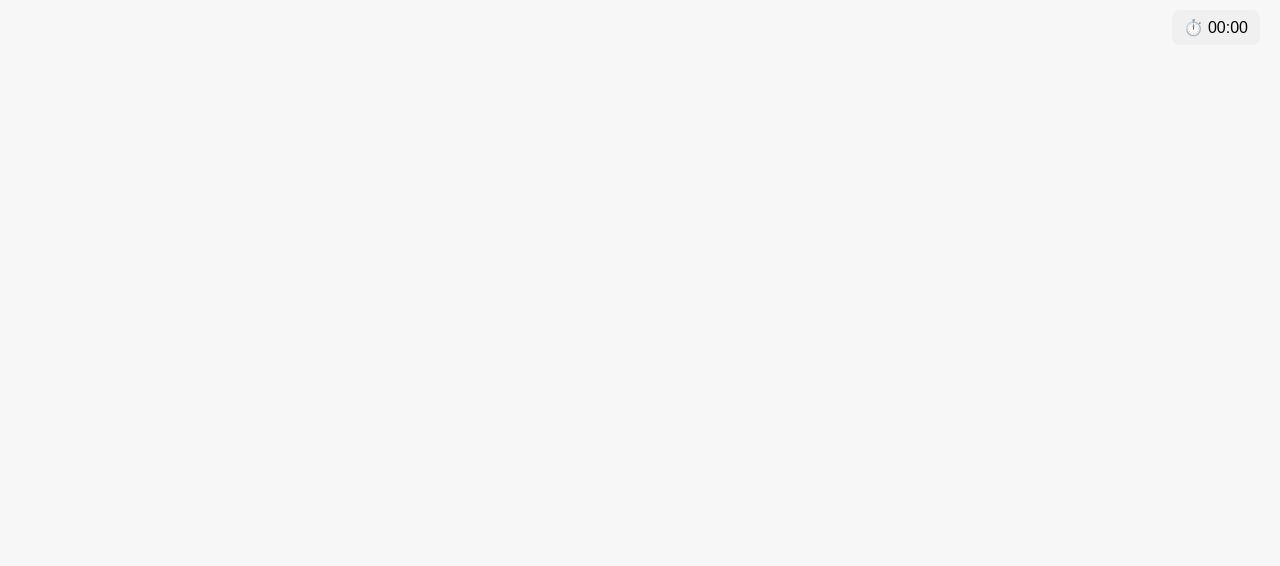
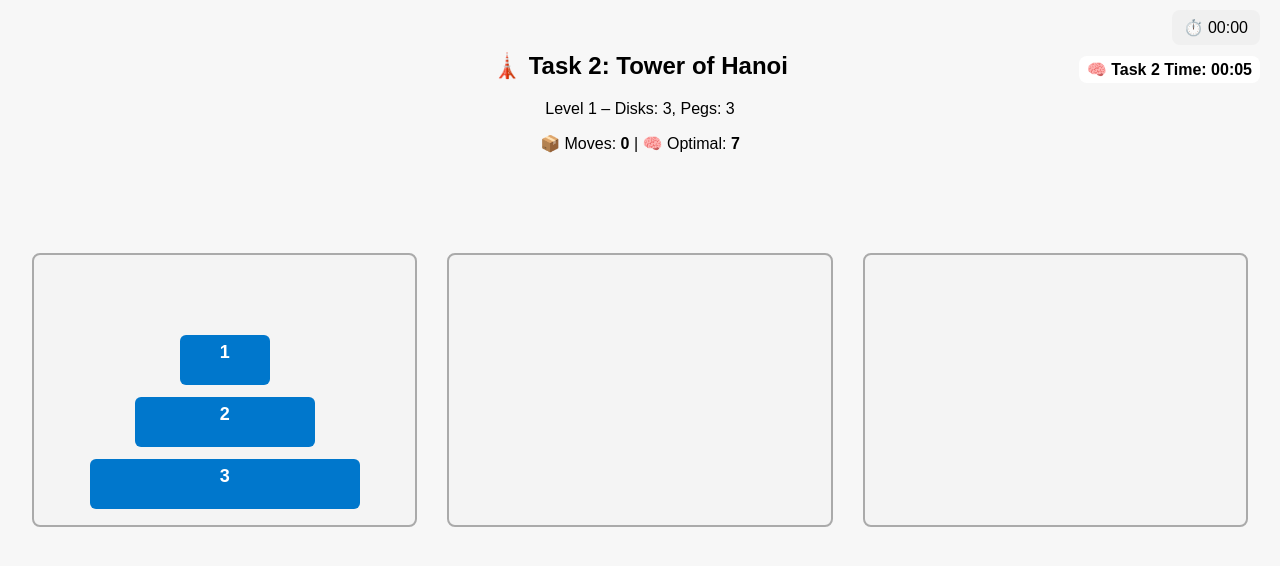
Before and after one commit to kelinjo/bachelor-thesis-experiment, a React (Create React App) app: page /task2 in a window 1280 px wide. Before the commit this address had no page. Shown: the top 566 px of the page. Built offline with nearby package versions, Linux system fonts and the light colour scheme.

Commit message:
task2 finished, tracking for it as well

```diff
--- a/src/App.js
+++ b/src/App.js
@@ -3,6 +3,8 @@ import { BrowserRouter as Router, Routes, Route } from "react-router-dom";
 import LandingPage from "./components/LandingPage";
 import Task1Instructions from "./components/Task1Instructions";
 import Task1 from "./components/Task1";
+import Task2Instructions from "./components/Task2Instructions";
+import Task2 from "./components/Task2"; // (we'll create this next)
 import SummaryPage from "./components/SummaryPage"; // ✅ Import this
 import GlobalTimer from "./components/GlobalTimer";
 
@@ -15,6 +17,8 @@ function App() {
         <Route path="/" element={<LandingPage />} />
         <Route path="/task1-instructions" element={<Task1Instructions />} />
         <Route path="/task1" element={<Task1 />} />
+        <Route path="/task2-instructions" element={<Task2Instructions />} />
+        <Route path="/task2" element={<Task2 />} />
         <Route path="/summary" element={<SummaryPage />} />
       </Routes>
     </Router>
--- a/src/components/SummaryPage.js
+++ b/src/components/SummaryPage.js
@@ -2,11 +2,18 @@ import React, { useEffect, useState } from "react";
 
 function SummaryPage() {
   const [task1Data, setTask1Data] = useState(null);
+  const [task2Data, setTask2Data] = useState(null);
 
   useEffect(() => {
-    const storedResults = localStorage.getItem("task1Results");
-    if (storedResults) {
-      setTask1Data(JSON.parse(storedResults));
+    const storedTask1 = localStorage.getItem("task1Results");
+    const storedTask2 = localStorage.getItem("task2Results");
+
+    if (storedTask1) {
+      setTask1Data(JSON.parse(storedTask1));
+    }
+
+    if (storedTask2) {
+      setTask2Data(JSON.parse(storedTask2));
     }
   }, []);
 
@@ -26,6 +33,15 @@ function SummaryPage() {
           <p>📊 Final Accuracy: <strong>{task1Data.accuracy}%</strong></p>
         </div>
       )}
+
+      {task2Data && (
+        <div style={{ marginTop: "2rem" }}>
+          <h3>🗼 Task 2: Tower of Hanoi</h3>
+          <p>⏱️ Total Time: <strong>{task2Data.time}</strong></p>
+          <p>📦 Total Moves Made: <strong>{task2Data.moves}</strong></p>
+          <p>📈 Efficiency: <strong>{task2Data.efficiency}%</strong></p>
+        </div>
+      )}
     </div>
   );
 }
--- a/src/components/Task1.js
+++ b/src/components/Task1.js
@@ -25,7 +25,7 @@ const levelPatterns = {
       ],
       gridSize: 5,
       allowedErrors: 1,
-    },
+    }, /*
     3: {
       pattern: [
         [0, 0],
@@ -38,7 +38,7 @@ const levelPatterns = {
       gridSize: 5,
       allowedErrors: 1,
     },
-    /*
+
     4: {
       pattern: [
         [0, 0],
@@ -264,7 +264,7 @@ const levelPatterns = {
             You guessed {totalCorrectGuesses} out of {totalRequiredPatternCells} pattern cells correctly.<br />
             Your accuracy was: <strong>{accuracyPercent}%</strong>
           </p>
-          <button onClick={() => navigate("/summary")}>Go to Summary</button>
+          <button onClick={() => navigate("/task2-instructions")}>Proceed to Task 2</button>
         </div>
       );
     }
--- /dev/null
+++ b/src/components/Task2.js
@@ -0,0 +1,209 @@
+// src/components/Task2.js
+import React, { useState, useEffect, useRef } from "react";
+import { useNavigate } from "react-router-dom";
+import "../styles/Task2.css";
+
+const levels = {
+  1: { diskCount: 3, pegCount: 3 },
+  2: { diskCount: 4, pegCount: 3 },
+};
+
+function Task2() {
+  const [currentLevel, setCurrentLevel] = useState(1);
+  const [pegs, setPegs] = useState([[], [], []]);
+  const [selectedPeg, setSelectedPeg] = useState(null);
+  const [moveCount, setMoveCount] = useState(0);
+  const [totalMoves, setTotalMoves] = useState(0);
+  const [taskStartTime, setTaskStartTime] = useState(null);
+  const [taskElapsedTime, setTaskElapsedTime] = useState(0);
+  const [taskCompleted, setTaskCompleted] = useState(false);
+
+  const intervalRef = useRef(null);
+  const navigate = useNavigate();
+
+  const level = levels[currentLevel];
+  const diskCount = level?.diskCount;
+  const pegCount = level?.pegCount;
+
+  const totalOptimalMoves = Object.values(levels)
+    .map((lvl) => Math.pow(2, lvl.diskCount) - 1)
+    .reduce((sum, val) => sum + val, 0);
+
+  // ⏱️ Start timer
+  useEffect(() => {
+    const start = Date.now();
+    setTaskStartTime(start);
+
+    intervalRef.current = setInterval(() => {
+      setTaskElapsedTime(Date.now() - start);
+    }, 1000);
+
+    return () => clearInterval(intervalRef.current);
+  }, []);
+
+  // Setup level
+  useEffect(() => {
+    if (!level) return;
+    const initialPegs = Array.from({ length: pegCount }, () => []);
+    initialPegs[0] = Array.from({ length: diskCount }, (_, i) => diskCount - i);
+    setPegs(initialPegs);
+    setMoveCount(0);
+    setSelectedPeg(null);
+  }, [currentLevel]);
+
+  // Detect final level complete
+  useEffect(() => {
+    const isFinalLevel = !levels[currentLevel + 1];
+    const isCorrectOrder =
+      pegs[pegCount - 1].length === diskCount &&
+      [...pegs[pegCount - 1]].join(",") ===
+        Array.from({ length: diskCount }, (_, i) => diskCount - i).join(",");
+
+    if (level && isFinalLevel && isCorrectOrder && !taskCompleted) {
+      if (intervalRef.current) {
+        clearInterval(intervalRef.current);
+        intervalRef.current = null;
+      }
+
+      const formattedTime = formatTime(taskElapsedTime);
+      const efficiency = ((totalOptimalMoves / totalMoves) * 100).toFixed(1);
+
+      localStorage.setItem(
+        "task2Results",
+        JSON.stringify({
+          time: formattedTime,
+          moves: totalMoves,
+          efficiency,
+        })
+      );
+
+      console.log("📊 Task 2 complete:", formattedTime, `${totalMoves} moves`);
+      setTaskCompleted(true);
+    }
+  }, [pegs, currentLevel, taskCompleted, taskElapsedTime, totalMoves]);
+
+  const formatTime = (ms) => {
+    const totalSeconds = Math.floor(ms / 1000);
+    const minutes = Math.floor(totalSeconds / 60).toString().padStart(2, "0");
+    const seconds = (totalSeconds % 60).toString().padStart(2, "0");
+    return `${minutes}:${seconds}`;
+  };
+
+  // ✅ Final screen
+  if (taskCompleted) {
+    const formattedTime = formatTime(taskElapsedTime);
+    const efficiency = ((totalOptimalMoves / totalMoves) * 100).toFixed(1);
+
+    return (
+      <div className="task2-container">
+        <h2>🎉 Task 2 Complete!</h2>
+        <p>You’ve finished all Tower of Hanoi levels!</p>
+        <p>Total Task Time: {formattedTime}</p>
+        <p>Total Moves Made: {totalMoves}</p>
+        <p>Efficiency: <strong>{efficiency}%</strong></p>
+        <button onClick={() => navigate("/summary")}>Go to Summary</button>
+      </div>
+    );
+  }
+
+  // 🧠 Move logic
+  const handlePegClick = (pegIndex) => {
+    if (selectedPeg === null) {
+      if (pegs[pegIndex].length === 0) return;
+      setSelectedPeg(pegIndex);
+    } else {
+      if (selectedPeg === pegIndex) {
+        setSelectedPeg(null);
+        return;
+      }
+
+      const from = [...pegs[selectedPeg]];
+      const to = [...pegs[pegIndex]];
+      const diskToMove = from[from.length - 1];
+
+      if (to.length === 0 || diskToMove < to[to.length - 1]) {
+        from.pop();
+        to.push(diskToMove);
+
+        const newPegs = [...pegs];
+        newPegs[selectedPeg] = from;
+        newPegs[pegIndex] = to;
+
+        setPegs(newPegs);
+        setMoveCount((prev) => prev + 1);
+        setTotalMoves((prev) => prev + 1); // ✅ accumulate
+      }
+
+      setSelectedPeg(null);
+    }
+  };
+
+  const isLevelComplete = () => {
+    return (
+      pegs[pegCount - 1].length === diskCount &&
+      [...pegs[pegCount - 1]].join(",") ===
+        Array.from({ length: diskCount }, (_, i) => diskCount - i).join(",")
+    );
+  };
+
+  const optimalMoves = Math.pow(2, diskCount) - 1;
+
+  return (
+    <div className="task2-container">
+      {/* ⏱️ Task timer */}
+      <p
+        style={{
+          position: "fixed",
+          top: "40px",
+          right: "20px",
+          background: "#fff",
+          padding: "4px 8px",
+          borderRadius: "8px",
+          fontWeight: "bold",
+        }}
+      >
+        🧠 Task 2 Time: {formatTime(taskElapsedTime)}
+      </p>
+
+      <h2>🗼 Task 2: Tower of Hanoi</h2>
+      <p>
+        Level {currentLevel} – Disks: {diskCount}, Pegs: {pegCount}
+      </p>
+      <p>
+        📦 Moves: <strong>{moveCount}</strong> | 🧠 Optimal:{" "}
+        <strong>{optimalMoves}</strong>
+      </p>
+
+      <div className="peg-area">
+        {pegs.map((peg, index) => (
+          <div
+            key={index}
+            className={`peg ${selectedPeg === index ? "selected" : ""}`}
+            onClick={() => handlePegClick(index)}
+          >
+            {peg.map((disk, i) => (
+              <div
+                key={i}
+                className="disk"
+                style={{ width: `${disk * 90}px` }}
+              >
+                {disk}
+              </div>
+            ))}
+          </div>
+        ))}
+      </div>
+
+      {isLevelComplete() && levels[currentLevel + 1] && (
+        <div className="level-complete">
+          <p>✅ Level complete in {moveCount} moves!</p>
+          <button onClick={() => setCurrentLevel((prev) => prev + 1)}>
+            Next Level
+          </button>
+        </div>
+      )}
+    </div>
+  );
+}
+
+export default Task2;
--- /dev/null
+++ b/src/components/Task2Instructions.js
@@ -0,0 +1,35 @@
+// src/components/Task2Instructions.js
+import React from "react";
+import { useNavigate } from "react-router-dom";
+
+function Task2Instructions() {
+  const navigate = useNavigate();
+
+  const handleStart = () => {
+    navigate("/task2");
+  };
+
+  return (
+    <div className="task2-instructions container">
+      <h2>🗼 Task 2: Tower of Hanoi</h2>
+      <p>
+        In this task, you'll solve the classic Tower of Hanoi puzzle. Your goal is to move all the disks from the first peg to the third peg, following the rules below:
+      </p>
+      <ul>
+        <li>🔄 Only one disk can be moved at a time</li>
+        <li>🪜 You may only move the top disk of a stack</li>
+        <li>📏 No disk may be placed on top of a smaller disk</li>
+      </ul>
+      <p>
+        Try to complete the puzzle as quickly and efficiently as possible. We’ll be measuring your time and move count.
+      </p>
+
+      {/* Placeholder for future image */}
+      {/* <img src="path/to/hanoi-diagram.png" alt="Tower of Hanoi Example" /> */}
+
+      <button onClick={handleStart}>Start Task</button>
+    </div>
+  );
+}
+
+export default Task2Instructions;
--- /dev/null
+++ b/src/styles/Task2.css
@@ -0,0 +1,45 @@
+/* styles/Task2.css */
+.task2-container {
+    text-align: center;
+    padding: 2rem;
+  }
+
+  .peg-area {
+    display: flex;
+    justify-content: center;
+    gap: 30px;
+    margin-top: 100px;
+  }
+
+  .peg {
+    width: 400px;
+    height: 260px;
+    background-color: #f4f4f4;
+    border: 2px solid #aaa;
+    position: relative;
+    display: flex;
+    flex-direction: column-reverse;
+    justify-content: flex-start;
+    align-items: center;
+    padding-bottom: 10px;
+    cursor: pointer;
+    border-radius: 8px;
+  }
+
+
+
+  .peg.selected {
+    border-color: #0077cc;
+  }
+
+  .disk {
+    background-color: #0077cc;
+    height: 50px; /* ⬆️ was 20px */
+    margin: 6px 0   ;
+    border-radius: 6px;
+    color: white;
+    text-align: center;
+    line-height: 35px; /* ⬆️ centers the number vertically */
+    font-weight: bold;
+    font-size: 18px;
+  }
```
